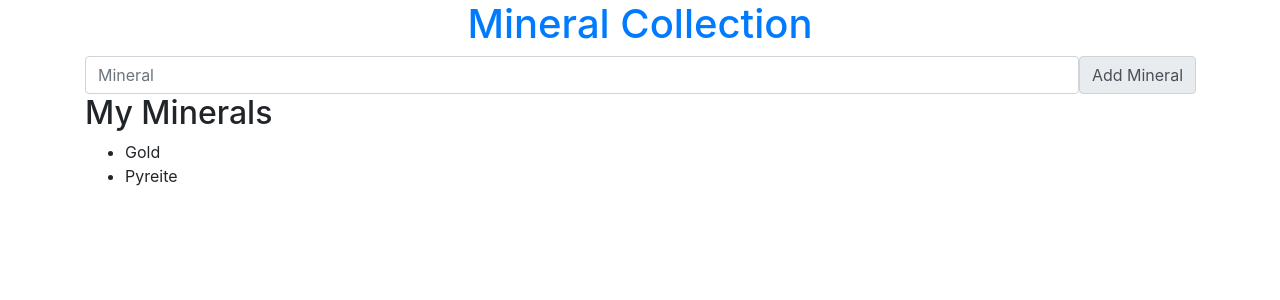
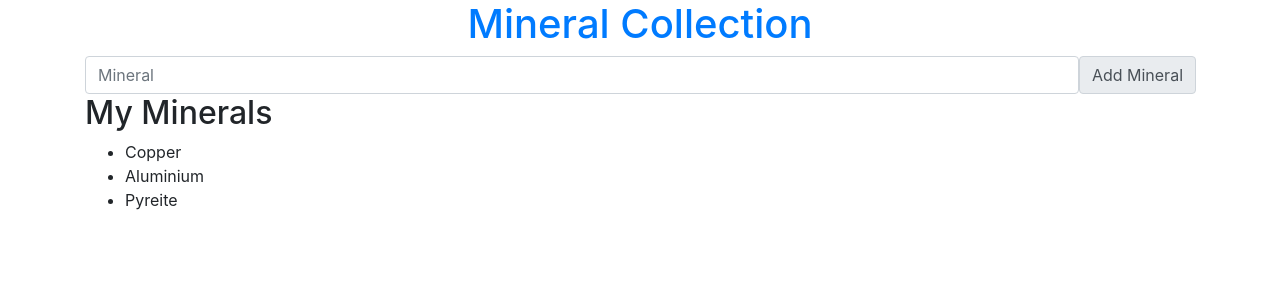
Before and after one commit to mfschultz3/mineral-collection, an Angular app: page / in a window 1280 px wide. Shown: the top 300 px of the page. Built offline with nearby package versions, Linux system fonts and the light colour scheme.

Commit message:
Service Commit and Component Addition Fix

```diff
--- a/src/app/app.component.html
+++ b/src/app/app.component.html
@@ -1,19 +1,5 @@
 <div class="container">
-  <form>
-    <div class="form-group">
-      <h1 class="text-center text-primary">Mineral Collection</h1>
-      <div class="input-group-prepend">
-        <input type="text" class="form-control" placeholder="Mineral" name="mineral" [(ngModel)]="mineral">
-        <span (click)="addMineral(mineral)" class="input-group-text">Add Mineral</span>
-      </div>
-      <h2>My Minerals</h2>
-      <ul class="minerals">
-        <li *ngFor="let mineral of minerals">
-          <span>{{mineral}}</span>
-        </li>
-      </ul>
-    </div>
-  </form>
+  <app-mineral></app-mineral>
 </div>
 
 
--- a/src/app/app.component.ts
+++ b/src/app/app.component.ts
@@ -8,20 +8,10 @@ import { Component, Input } from '@angular/core';
 export class AppComponent {
   title = 'mineral-collection';
 
-  @Input() mineral = '';
-
-  minerals: Array<String> = ['Gold', 'Pyreite'];
-
   constructor() { }
 
   ngOnInit() {
 
   }
 
-  addMineral(){
-    this.minerals.push(this.mineral);
-    this.mineral = '';
-  }
-
-
 }
--- /dev/null
+++ b/src/app/mineral.service.ts
@@ -0,0 +1,17 @@
+import { Injectable } from '@angular/core';
+
+@Injectable({
+  providedIn: 'root'
+})
+export class MineralService {
+
+  constructor() { }
+
+  getMinerals() {
+
+    return ['Copper',
+      'Aluminium',
+      'Pyreite' ];
+  }
+
+}
--- /dev/null
+++ b/src/app/mineral/mineral.component.html
@@ -0,0 +1,17 @@
+<div id="mineralDiv">
+	<form>
+		<div class="form-group">
+		<h1 class="text-center text-primary">Mineral Collection</h1>
+		<div class="input-group-prepend">
+			<input type="text" class="form-control" placeholder="Mineral" name="mineral" [(ngModel)]="mineral">
+			<span (click)="addMineral(mineral)" class="input-group-text">Add Mineral</span>
+		</div>
+		<h2>My Minerals</h2>
+		<ul class="minerals">
+			<li *ngFor="let mineral of minerals">
+			<span>{{mineral}}</span>
+			</li>
+		</ul>
+		</div>
+	</form>
+</div>
--- /dev/null
+++ b/src/app/mineral/mineral.component.ts
@@ -0,0 +1,28 @@
+import { Component, OnInit, Input } from '@angular/core';
+import { MineralService } from '../mineral.service';
+
+@Component({
+  selector: 'app-mineral',
+  templateUrl: './mineral.component.html',
+  styleUrls: ['./mineral.component.css']
+})
+export class MineralComponent implements OnInit {
+  @Input() mineral = '';
+  minerals: Array<string> = [];
+  constructor(private _mineralService: MineralService) { }
+
+  ngOnInit() {
+    this.minerals = this._mineralService.getMinerals();
+  }
+
+  addMineral() {
+    this.minerals.push(this.mineral);
+    this.mineral = '';
+  }
+
+  //Used This before the Service
+  /*getMinerals(){
+    return ['Gold','Silver'];
+  }*/
+
+}
```
Also changed, not shown: src/app/app.module.ts (+6 -2 lines), src/app/mineral/mineral.component.css (added), 2 other files (tests, documents, lock files or other folders).
